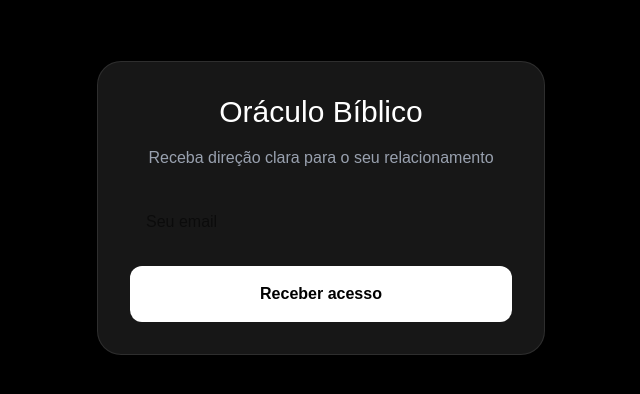
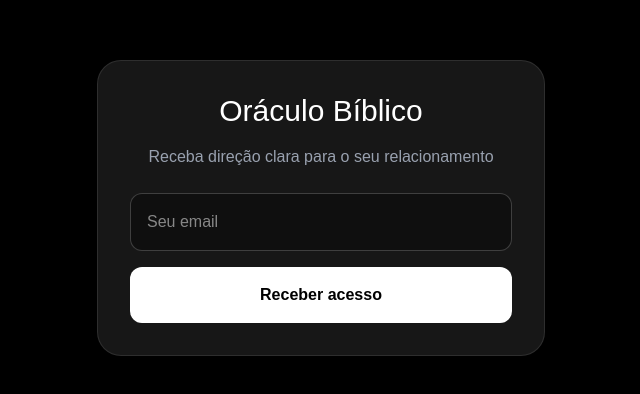
Before and after one commit to institutovivavitale-sketch/conselheira-biblica, a Next.js app: page / in a window 1280 px wide. Shown: the part 192-586 px from the top of the page, without its empty margins (319-959 px from the left). Built offline with nearby package versions, Linux system fonts and the light colour scheme.

Commit message:
melhora campo de email

```diff
--- a/app/page.js
+++ b/app/page.js
@@ -118,11 +118,11 @@
           </p>
 
           <input
-            placeholder="Seu email"
-            value={email}
-            onChange={(e) => setEmail(e.target.value)}
-            className="w-full p-4 rounded-xl text-black mb-4"
-          />
+  placeholder="Seu email"
+  value={email}
+  onChange={(e) => setEmail(e.target.value)}
+  className="w-full p-4 rounded-xl bg-[#0f0f0f] text-white border border-white/20 mb-4 outline-none focus:border-[#d6b56d] transition"
+/>
 
           <button
             onClick={login}
```
